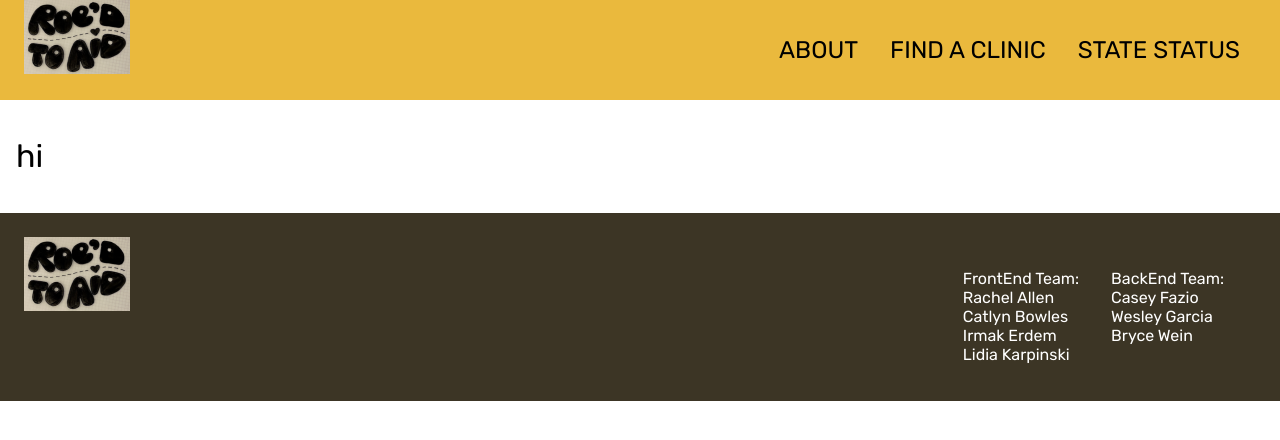
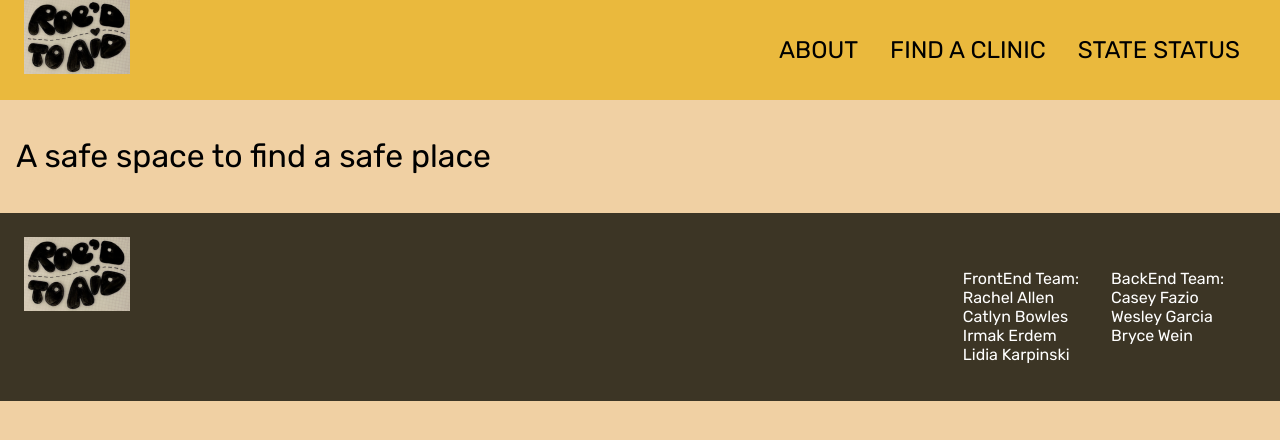
Before and after one commit to Roe-dToAid/roed_to_aid_fe, a React (Create React App) app: page / in a window 1280 px wide. Shown: the top 440 px of the page. Built offline with nearby package versions, Linux system fonts and the light colour scheme.

Commit message:
Add background color and h1

```diff
--- a/src/Views/HomeView/HomeView.js
+++ b/src/Views/HomeView/HomeView.js
@@ -1,6 +1,6 @@
 import React from "react";
 const HomeView = () => {
-  return <h1>hi</h1>;
+  return <h1>A safe space to find a safe place</h1>;
 };
 
 export default HomeView;
--- a/src/index.scss
+++ b/src/index.scss
@@ -1,6 +1,7 @@
 body {
   font-family: 'Rubik', sans-serif;
   margin: 0;
+  background-color:#F0D0A3 ;
 }
 
 h1 {
```
Also changed, not shown: 1 other file (tests, documents, lock files or other folders).
